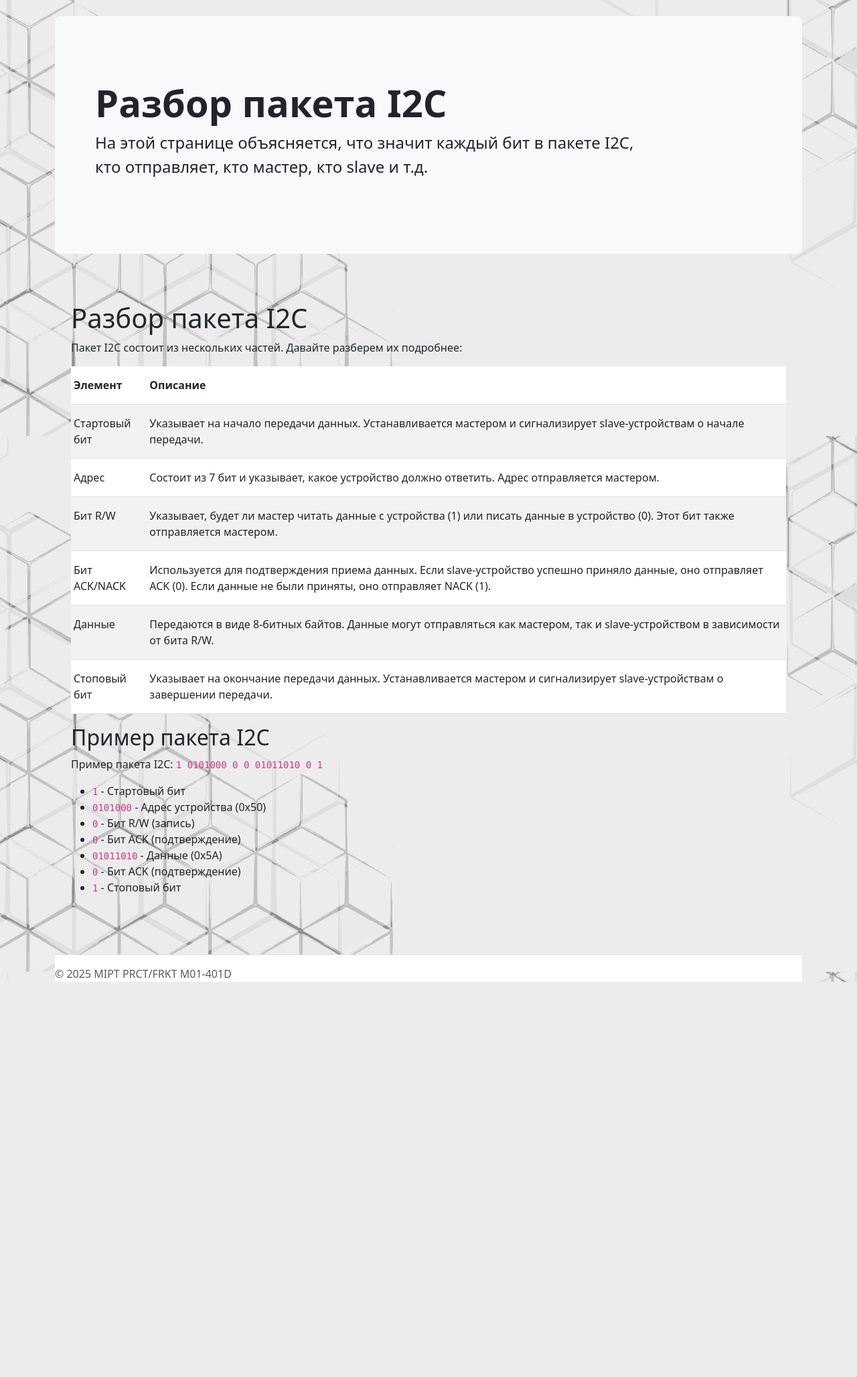
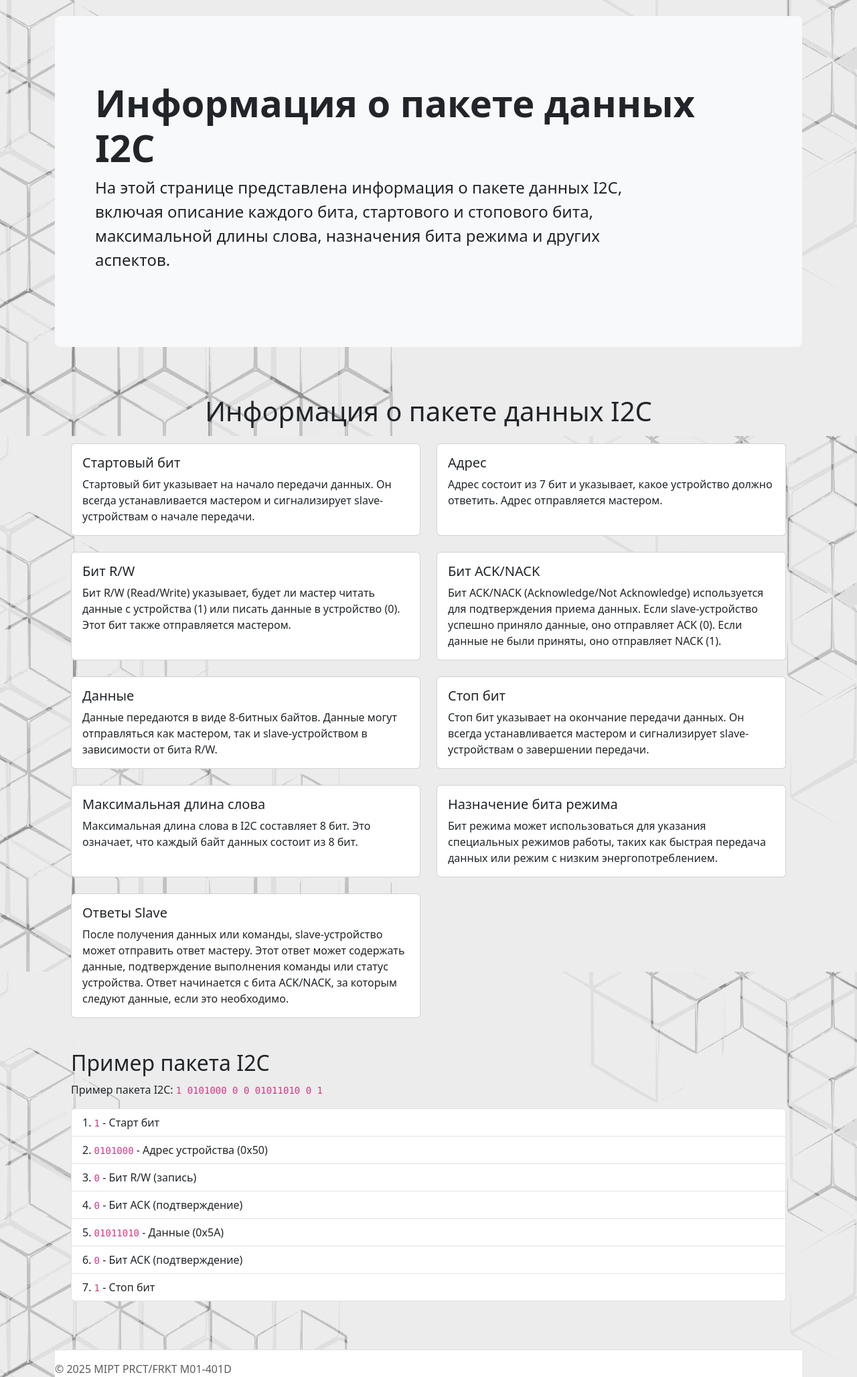
Before and after one commit to BloodSIeep/Asu_Project, a Django app: page /i2c_explanation/ in a window 1280 px wide. Shown: the part 149-2205 px from the top of the page at 67% size. Before the commit the page ends 1615 px from the top, so only its background shows below. Run offline with Django 4.2, Linux system fonts and the light colour scheme; some libraries are stand-ins or nearby versions.

Commit message:
Вроде все работает, так что не дышим

```diff
--- a/Asu_Project/terms_work.py
+++ b/Asu_Project/terms_work.py
@@ -18,7 +18,6 @@ def get_terms_for_table():
             terms.append([cnt, term, definition])
             cnt += 1
     return terms
-
 
 def write_term(new_term, new_definition):
     """
--- a/Asu_Project/views.py
+++ b/Asu_Project/views.py
@@ -111,10 +111,6 @@ def send_term(request):
     else:
         return add_term(request)
 
-
-
-
-
 def i2c_explanation(request):
     """
     Отображает страницу с объяснением разбора пакета I2C.
@@ -123,12 +119,6 @@ def i2c_explanation(request):
     :return: Рендеринг страницы i2c_explanation.html.
     """
     return render(request, "i2c_explanation.html")
-
-
-
-
-
-
 
 def decode_i2c_packet(request):
     """
@@ -161,14 +151,15 @@ def decode_packet(packet):
     try:
         # Удаляем пробелы и разбиваем строку на биты
         bits = [int(bit) for bit in packet.replace(" ", "")]
+        print(f"Bits: {bits}")  # Отладочное сообщение
 
         # Проверяем наличие стартового бита
         if bits[0] != 1:
             return "Ошибка: пакет должен начинаться со стартового бита (1)."
 
         # Проверяем, что пакет содержит достаточно бит для адреса и R/W
-        if len(bits) < 18:
-            return "Ошибка: пакет должен содержать минимум 18 бит (старт+адрес+R/W+ACK+данные+ACK)."
+        if len(bits) < 20:
+            return "Ошибка: пакет должен содержать минимум 20 бит."
 
         # Извлекаем адрес и бит R/W
         address = bits[1:8]
@@ -191,37 +182,41 @@ def decode_packet(packet):
         if bits[19] != 1:
             return "Ошибка: пакет должен заканчиваться стоп-битом (1)."
 
-        # Преобразуем в строки для отображения
-        binary_result = {
-            'address': ''.join(map(str, address)),
-            'rw_bit': rw_bit,
-            'ack_bit': ack_bit,
-            'data': ''.join(map(str, data)),
-            'data_ack_bit': data_ack_bit
-        }
+        # Преобразуем адрес и данные в строки для отображения
+        address_str = ''.join(map(str, address))
+        data_str = ''.join(map(str, data))
+        print(f"Address: {address_str}, Data: {data_str}")  # Отладочное сообщение
 
         # Преобразуем в шестнадцатеричный формат
-        hex_result = {
-            'address': hex(int(''.join(map(str, address)), 2)),
-            'rw_bit': hex(rw_bit),
-            'ack_bit': hex(ack_bit),
-            'data': hex(int(''.join(map(str, data)), 2)),
-            'data_ack_bit': hex(data_ack_bit)
-        }
+        address_hex = hex(int(address_str, 2))
+        data_hex = hex(int(data_str, 2))
 
         # Преобразуем в десятичный формат
-        decimal_result = {
-            'address': int(''.join(map(str, address)), 2),
-            'rw_bit': rw_bit,
-            'ack_bit': ack_bit,
-            'data': int(''.join(map(str, data)), 2),
-            'data_ack_bit': data_ack_bit
-        }
+        address_dec = int(address_str, 2)
+        data_dec = int(data_str, 2)
 
         return {
-            'binary': binary_result,
-            'hex': hex_result,
-            'decimal': decimal_result
+            'binary': {
+                'address': address_str,
+                'rw_bit': rw_bit,
+                'ack_bit': ack_bit,
+                'data': data_str,
+                'data_ack_bit': data_ack_bit
+            },
+            'hex': {
+                'address': address_hex,
+                'rw_bit': hex(rw_bit),
+                'ack_bit': hex(ack_bit),
+                'data': data_hex,
+                'data_ack_bit': hex(data_ack_bit)
+            },
+            'decimal': {
+                'address': address_dec,
+                'rw_bit': rw_bit,
+                'ack_bit': ack_bit,
+                'data': data_dec,
+                'data_ack_bit': data_ack_bit
+            }
         }
     except ValueError:
         return "Ошибка: некорректный формат пакета"
--- a/templates/i2c_explanation.html
+++ b/templates/i2c_explanation.html
@@ -1,73 +1,102 @@
     {% extends "base_page.html" %}
-{% load static %}
 
     {% block page_title %}
-Разбор пакета I2C
+    Информация о пакете данных I2C
     {% endblock %}
 
     {% block page_lead %}
-На этой странице объясняется, что значит каждый бит в пакете I2C, кто отправляет, кто мастер, кто slave и т.д.
+    На этой странице представлена информация о пакете данных I2C, включая описание каждого бита, стартового и стопового бита, максимальной длины слова, назначения бита режима и других аспектов.
     {% endblock %}
 
     {% block content %}
     <div class="container px-4 py-5" id="i2c-explanation-page">
-    <h1>Разбор пакета I2C</h1>
-    <p>Пакет I2C состоит из нескольких частей. Давайте разберем их подробнее:</p>
+        <h1 class="text-center mb-4">Информация о пакете данных I2C</h1>
 
-    <div class="table-responsive">
-        <table class="table table-striped table-sm custom-table">
-            <thead>
-                <tr>
-                    <th scope="col" class="py-3">Элемент</th>
-                    <th scope="col" class="py-3">Описание</th>
-                </tr>
-            </thead>
-            <tbody>
-                <tr>
-                    <td class="py-3">Стартовый бит</td>
-                    <td class="py-3">Указывает на начало передачи данных. Устанавливается мастером и сигнализирует slave-устройствам о начале передачи.</td>
-                </tr>
-                <tr>
-                    <td class="py-3">Адрес</td>
-                    <td class="py-3">Состоит из 7 бит и указывает, какое устройство должно ответить. Адрес отправляется мастером.</td>
-                </tr>
-                <tr>
-                    <td class="py-3">Бит R/W</td>
-                    <td class="py-3">Указывает, будет ли мастер читать данные с устройства (1) или писать данные в устройство (0). Этот бит также отправляется мастером.</td>
-                </tr>
-                <tr>
-                    <td class="py-3">Бит ACK/NACK</td>
-                    <td class="py-3">Используется для подтверждения приема данных. Если slave-устройство успешно приняло данные, оно отправляет ACK (0). Если данные не были приняты, оно отправляет NACK (1).</td>
-                </tr>
-                <tr>
-                    <td class="py-3">Данные</td>
-                    <td class="py-3">Передаются в виде 8-битных байтов. Данные могут отправляться как мастером, так и slave-устройством в зависимости от бита R/W.</td>
-                </tr>
-                <tr>
-                    <td class="py-3">Стоповый бит</td>
-                    <td class="py-3">Указывает на окончание передачи данных. Устанавливается мастером и сигнализирует slave-устройствам о завершении передачи.</td>
-                </tr>
-            </tbody>
-        </table>
+        <div class="row row-cols-1 row-cols-md-2 g-4">
+            <div class="col">
+                <div class="card h-100">
+                    <div class="card-body">
+                        <h5 class="card-title"><i class="bi bi-play-fill"></i> Стартовый бит</h5>
+                        <p class="card-text">Стартовый бит указывает на начало передачи данных. Он всегда устанавливается мастером и сигнализирует slave-устройствам о начале передачи.</p>
+                    </div>
+                </div>
+            </div>
+            <div class="col">
+                <div class="card h-100">
+                    <div class="card-body">
+                        <h5 class="card-title"><i class="bi bi-person-badge-fill"></i> Адрес</h5>
+                        <p class="card-text">Адрес состоит из 7 бит и указывает, какое устройство должно ответить. Адрес отправляется мастером.</p>
+                    </div>
+                </div>
+            </div>
+            <div class="col">
+                <div class="card h-100">
+                    <div class="card-body">
+                        <h5 class="card-title"><i class="bi bi-arrow-repeat"></i> Бит R/W</h5>
+                        <p class="card-text">Бит R/W (Read/Write) указывает, будет ли мастер читать данные с устройства (1) или писать данные в устройство (0). Этот бит также отправляется мастером.</p>
+                    </div>
+                </div>
+            </div>
+            <div class="col">
+                <div class="card h-100">
+                    <div class="card-body">
+                        <h5 class="card-title"><i class="bi bi-check-circle-fill"></i> Бит ACK/NACK</h5>
+                        <p class="card-text">Бит ACK/NACK (Acknowledge/Not Acknowledge) используется для подтверждения приема данных. Если slave-устройство успешно приняло данные, оно отправляет ACK (0). Если данные не были приняты, оно отправляет NACK (1).</p>
+                    </div>
+                </div>
+            </div>
+            <div class="col">
+                <div class="card h-100">
+                    <div class="card-body">
+                        <h5 class="card-title"><i class="bi bi-file-earmark-text-fill"></i> Данные</h5>
+                        <p class="card-text">Данные передаются в виде 8-битных байтов. Данные могут отправляться как мастером, так и slave-устройством в зависимости от бита R/W.</p>
+                    </div>
+                </div>
+            </div>
+            <div class="col">
+                <div class="card h-100">
+                    <div class="card-body">
+                        <h5 class="card-title"><i class="bi bi-stop-circle-fill"></i> Стоп бит</h5>
+                        <p class="card-text">Стоп бит указывает на окончание передачи данных. Он всегда устанавливается мастером и сигнализирует slave-устройствам о завершении передачи.</p>
+                    </div>
+                </div>
+            </div>
+            <div class="col">
+                <div class="card h-100">
+                    <div class="card-body">
+                        <h5 class="card-title"><i class="bi bi-rulers"></i> Максимальная длина слова</h5>
+                        <p class="card-text">Максимальная длина слова в I2C составляет 8 бит. Это означает, что каждый байт данных состоит из 8 бит.</p>
+                    </div>
+                </div>
+            </div>
+            <div class="col">
+                <div class="card h-100">
+                    <div class="card-body">
+                        <h5 class="card-title"><i class="bi bi-gear-fill"></i> Назначение бита режима</h5>
+                        <p class="card-text">Бит режима может использоваться для указания специальных режимов работы, таких как быстрая передача данных или режим с низким энергопотреблением.</p>
+                    </div>
+                </div>
+            </div>
+            <div class="col">
+                <div class="card h-100">
+                    <div class="card-body">
+                        <h5 class="card-title"><i class="bi bi-info-circle-fill"></i> Ответы Slave</h5>
+                        <p class="card-text">После получения данных или команды, slave-устройство может отправить ответ мастеру. Этот ответ может содержать данные, подтверждение выполнения команды или статус устройства. Ответ начинается с бита ACK/NACK, за которым следуют данные, если это необходимо.</p>
+                    </div>
+                </div>
+            </div>
         </div>
 
-    <h2>Пример пакета I2C</h2>
+        <h2 class="mt-5">Пример пакета I2C</h2>
         <p>Пример пакета I2C: <code>1 0101000 0 0 01011010 0 1</code></p>
-    <ul>
-        <li><code>1</code> - Стартовый бит</li>
-        <li><code>0101000</code> - Адрес устройства (0x50)</li>
-        <li><code>0</code> - Бит R/W (запись)</li>
-        <li><code>0</code> - Бит ACK (подтверждение)</li>
-        <li><code>01011010</code> - Данные (0x5A)</li>
-        <li><code>0</code> - Бит ACK (подтверждение)</li>
-        <li><code>1</code> - Стоповый бит</li>
+        <ul class="list-group list-group-numbered">
+            <li class="list-group-item"><code>1</code> - Старт бит</li>
+            <li class="list-group-item"><code>0101000</code> - Адрес устройства (0x50)</li>
+            <li class="list-group-item"><code>0</code> - Бит R/W (запись)</li>
+            <li class="list-group-item"><code>0</code> - Бит ACK (подтверждение)</li>
+            <li class="list-group-item"><code>01011010</code> - Данные (0x5A)</li>
+            <li class="list-group-item"><code>0</code> - Бит ACK (подтверждение)</li>
+            <li class="list-group-item"><code>1</code> - Стоп бит</li>
         </ul>
     </div>
-
-<style>
-  .custom-table {
-      background-color: #ffffff; /* Светло-серый фон */
-  }
-</style>
-
     {% endblock %}
--- a/templates/index.html
+++ b/templates/index.html
@@ -80,8 +80,8 @@
                 </svg>
             </div>
             <div class="bg-light p-3 rounded">
-                <h3 class="fs-2">Отзывы</h3>
-                <p>Отзывы посетителей сайта</p>
+                <h3 class="fs-2">Пакет I2C</h3>
+                <p>Информации о пакетах и назначение бит</p>
                 <a href="/i2c_explanation/" class="btn btn-primary">
                     Изучить
                 </a>
```
Also changed, not shown: Asu_Project/texts_work.py (+8 -26 lines), templates/I2C_decoder.html (+45 -23 lines). Lines whose indentation alone changed are shown as unchanged.
